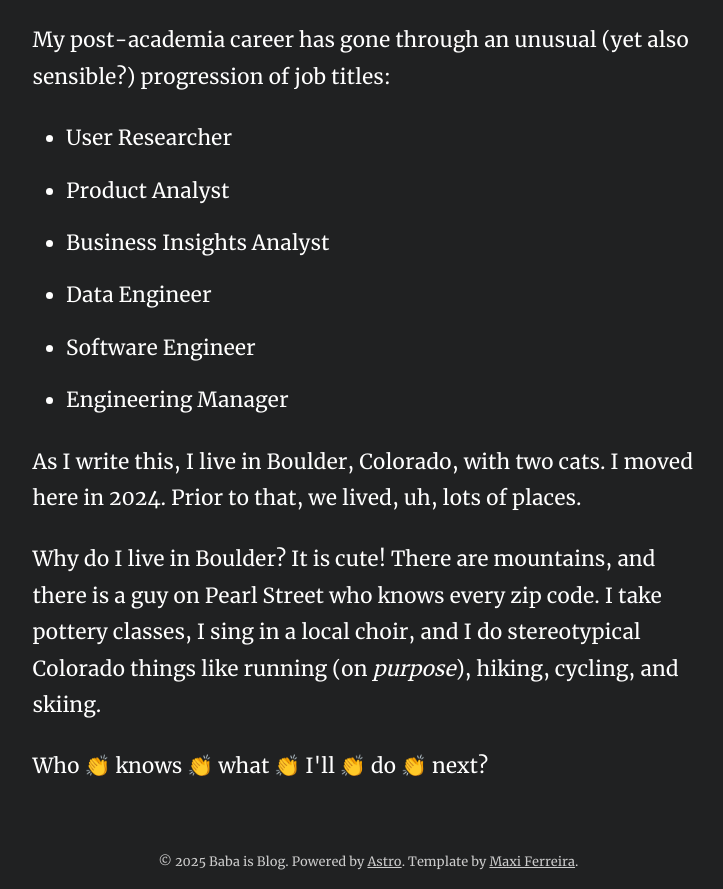
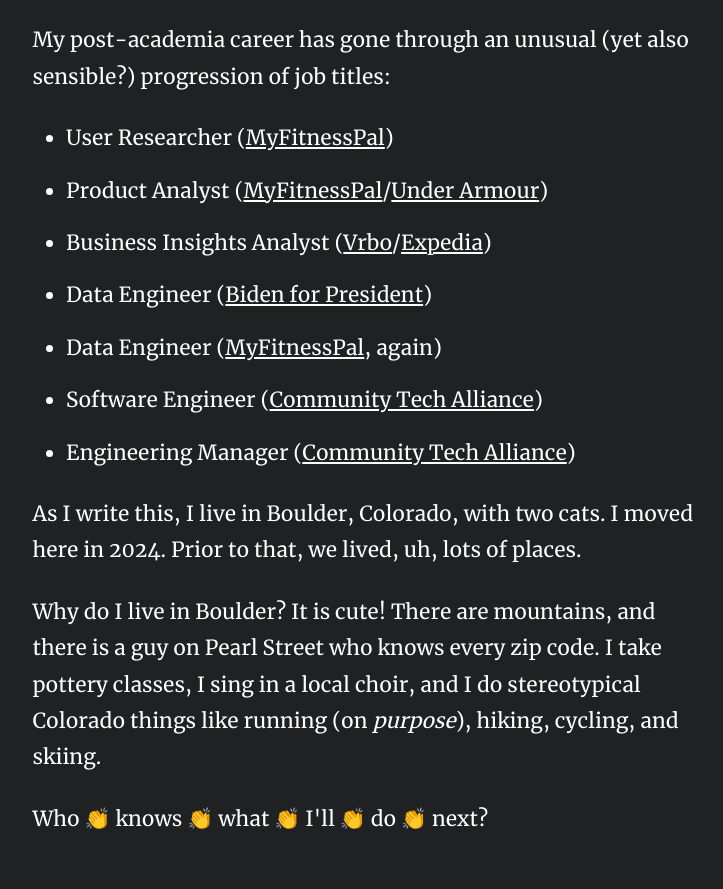
Before and after one commit to emily-flambe/baba-is-win, an Astro site: page /about in a window 1280 px wide. Shown: the part 1818-2707 px from the top of the page, without its empty margins (264-987 px from the left). Built offline with nearby package versions, Linux system fonts and the light colour scheme; Astro itself is replaced by a stand-in of ours.

Commit message:
Update about.astro

```diff
--- a/src/pages/about.astro
+++ b/src/pages/about.astro
@@ -31,12 +31,13 @@
     I kept being good at school until I got a Ph.D. in Psychology at Harvard. (There is an <em>awful</em> lot to unpack there.)
     <p>My post-academia career has gone through an unusual (yet also sensible?) progression of job titles:
     <ul>
-      <li>User Researcher</li>
-      <li>Product Analyst</li>
-      <li>Business Insights Analyst</li>
-      <li>Data Engineer</li>
-      <li>Software Engineer</li>
-      <li>Engineering Manager</li>
+      <li>User Researcher (<a href="https://www.myfitnesspal.com/" target="_blank" class="link-text">MyFitnessPal</a>)</li>
+      <li>Product Analyst (<a href="https://www.myfitnesspal.com/" target="_blank" class="link-text">MyFitnessPal</a>/<a href="https://www.underarmour.com/" target="_blank" class="link-text">Under Armour</a>)</li>
+      <li>Business Insights Analyst (<a href="https://www.vrbo.com/" target="_blank" class="link-text">Vrbo</a>/<a href="https://www.expedia.com/" target="_blank" class="link-text">Expedia</a>)</li>
+      <li>Data Engineer (<a href="https://joebiden.com/" target="_blank" class="link-text">Biden for President</a>)</li>
+      <li>Data Engineer (<a href="https://www.myfitnesspal.com/" target="_blank" class="link-text">MyFitnessPal</a>, again)</li>
+      <li>Software Engineer (<a href="https://communitytechalliance.org/" target="_blank" class="link-text">Community Tech Alliance</a>)</li>
+      <li>Engineering Manager (<a href="https://communitytechalliance.org/" target="_blank" class="link-text">Community Tech Alliance</a>)</li>
     </ul>
     <p>As I write this, I live in Boulder, Colorado, with two cats. I moved here in 2024. Prior to that, we lived, uh, lots of places.
     <p>Why do I live in Boulder? It is cute! There are mountains, and there is a guy on Pearl Street who knows every zip code. I take pottery classes, I sing in a local choir,
```
